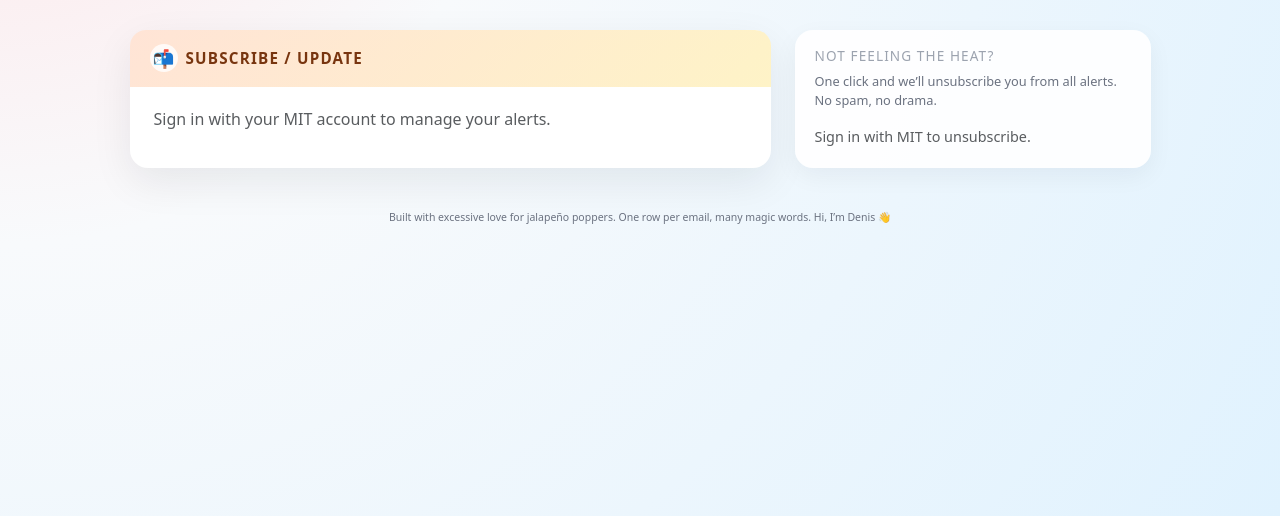
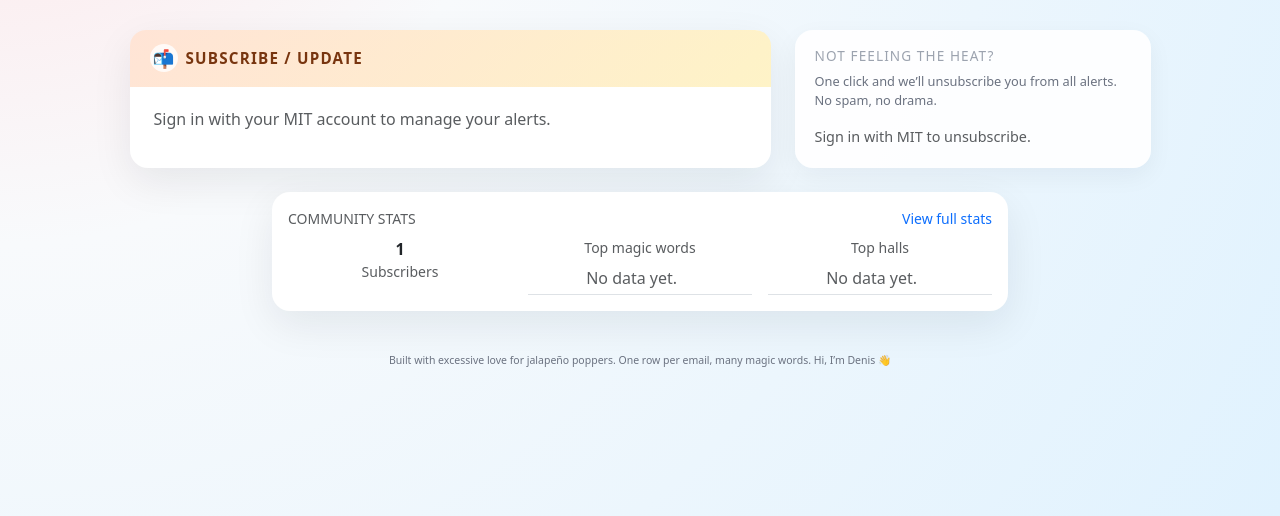
Before and after one commit to simdenis/jalapeno-poppers-bot, a Flask app: page / in a window 1280 px wide. Shown: the part 284-800 px from the top of the page. Run offline with Flask 3, Linux system fonts and the light colour scheme; a database or web service that is not in the repository returns one stand-in record (values such as "Sample title"); some libraries are stand-ins or nearby versions.

Commit message:
Add stats card to home page

```diff
--- a/app.py
+++ b/app.py
@@ -200,6 +200,29 @@
 @app.route("/", methods=["GET"])
 def index():
     login_next = request.args.get("next", "")
+    keyword_counts = Counter()
+    hall_counts = Counter()
+    total_subscriptions = 0
+
+    with get_conn() as conn:
+        with conn.cursor() as cur:
+            cur.execute("SELECT item_keywords, halls FROM subscriptions")
+            rows = cur.fetchall()
+
+    for kw_json, halls_json in rows:
+        total_subscriptions += 1
+        try:
+            keywords = json.loads(kw_json) if kw_json else []
+        except Exception:
+            keywords = []
+        try:
+            halls = json.loads(halls_json) if halls_json else []
+        except Exception:
+            halls = []
+
+        keyword_counts.update([k for k in keywords if k])
+        hall_counts.update([h for h in halls if h])
+
     return render_template(
         "index.html",
         message="",
@@ -208,6 +231,9 @@
         is_logged_in="user_id" in session,
         user_email=session.get("user_email", ""),
         profile_url=url_for("profile"),
+        total_subscriptions=total_subscriptions,
+        top_keywords=keyword_counts.most_common(5),
+        top_halls=hall_counts.most_common(5),
         login_next=login_next,
     )
 
--- a/templates/index.html
+++ b/templates/index.html
@@ -312,6 +312,53 @@
     </div>
   </div>
 
+  <div class="row justify-content-center mt-4">
+    <div class="col-lg-8">
+      <div class="card p-3">
+        <div class="d-flex flex-wrap align-items-center justify-content-between mb-2">
+          <div class="text-uppercase small text-muted">Community stats</div>
+          <a class="small text-decoration-none" href="{{ url_for('stats') }}">View full stats</a>
+        </div>
+        <div class="row text-center g-3">
+          <div class="col-12 col-md-4">
+            <div class="fw-semibold">{{ total_subscriptions }}</div>
+            <div class="text-muted small">Subscribers</div>
+          </div>
+          <div class="col-12 col-md-4">
+            <div class="text-muted small mb-1">Top magic words</div>
+            <table class="table table-sm mb-0">
+              <tbody>
+              {% for word, count in top_keywords %}
+                <tr>
+                  <td class="text-start">{{ word }}</td>
+                  <td class="text-end text-muted">{{ count }}</td>
+                </tr>
+              {% else %}
+                <tr><td class="text-muted">No data yet.</td><td></td></tr>
+              {% endfor %}
+              </tbody>
+            </table>
+          </div>
+          <div class="col-12 col-md-4">
+            <div class="text-muted small mb-1">Top halls</div>
+            <table class="table table-sm mb-0">
+              <tbody>
+              {% for hall, count in top_halls %}
+                <tr>
+                  <td class="text-start">{{ hall }}</td>
+                  <td class="text-end text-muted">{{ count }}</td>
+                </tr>
+              {% else %}
+                <tr><td class="text-muted">No data yet.</td><td></td></tr>
+              {% endfor %}
+              </tbody>
+            </table>
+          </div>
+        </div>
+      </div>
+    </div>
+  </div>
+
   <footer class="text-center">
     <small>
       Built with excessive love for jalapeño poppers. One row per email, many magic words. Hi, I’m Denis 👋
```
